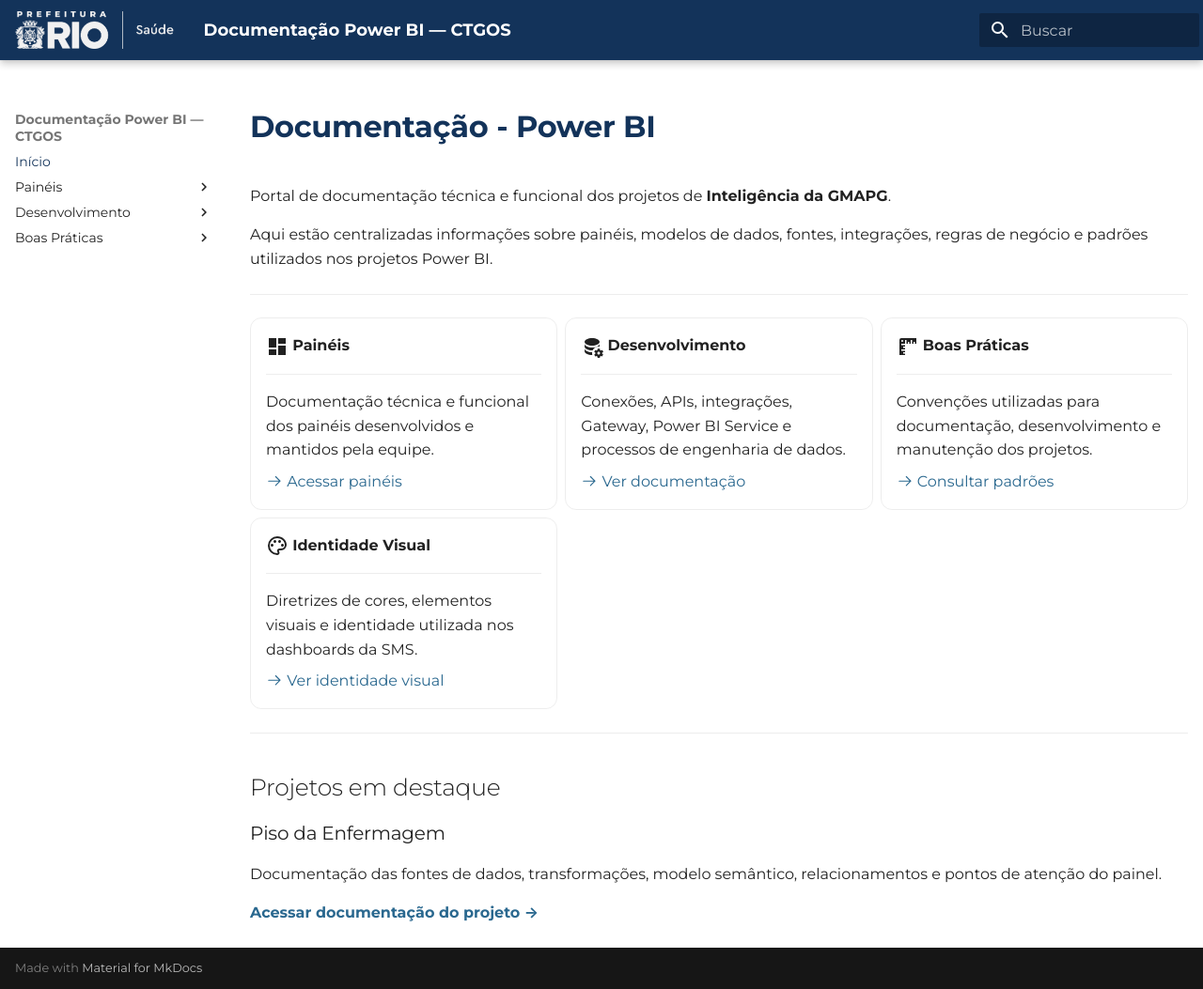
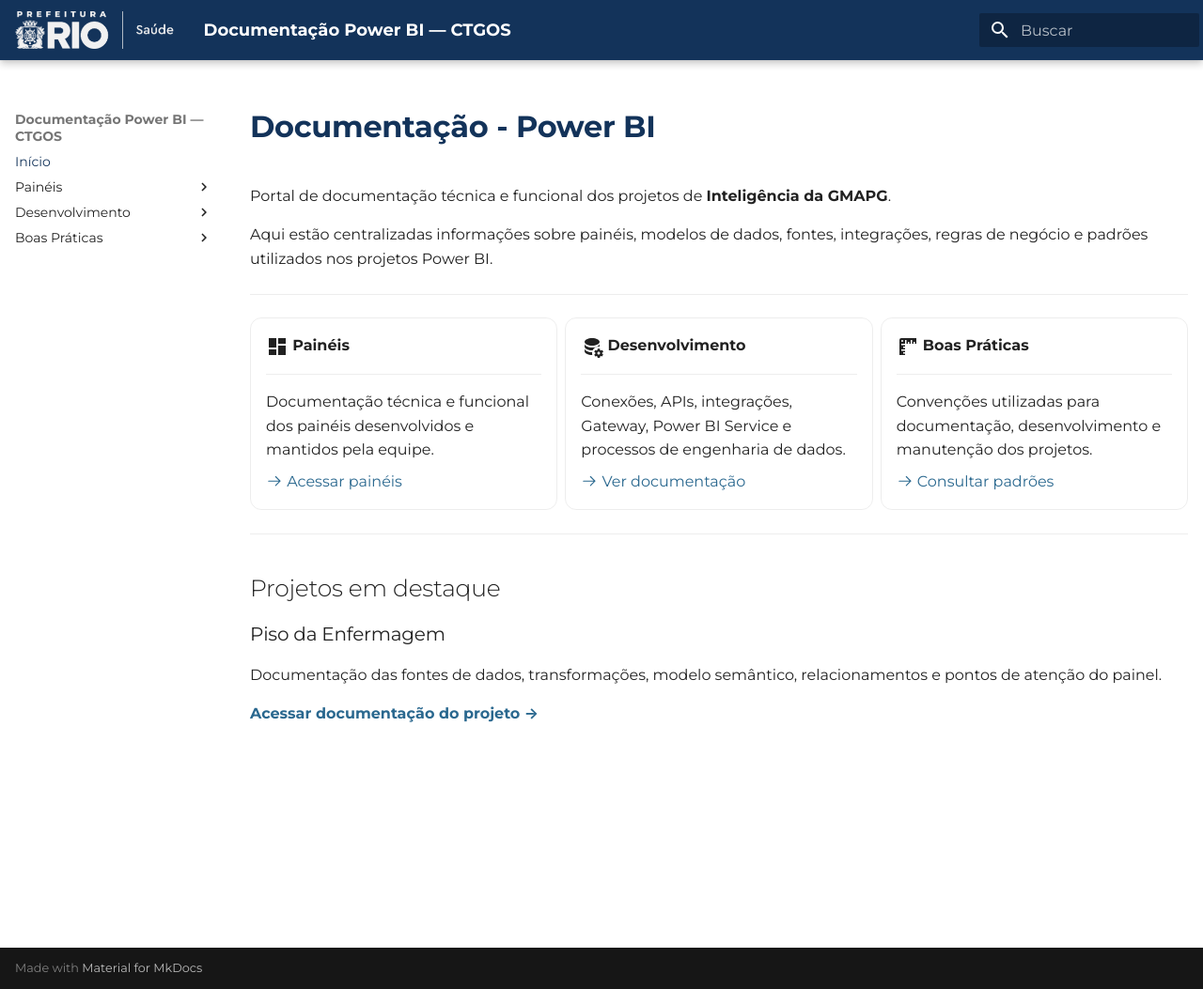
Before and after one commit to ctgos-gmapg/sms_documentacao_pbi, an MkDocs documentation site: the page built from docs/index.md, in a window 1280 px wide and 1053 px high. Shown: the whole window at 94% size. Built offline with MkDocs 1.6.1 and Material for MkDocs 9.7.7, drawn with Linux system fonts in a browser that asks for light colours.

Commit message:
fix: removido identidade visual da pagina inicial

```diff
--- a/docs/index.md
+++ b/docs/index.md
@@ -37,14 +37,6 @@
 
     [:octicons-arrow-right-24: Consultar padrões](boas_praticas/modelo_documentacao.md)
 
--   :material-palette-outline:{ .lg .middle } **Identidade Visual**
-
-    ---
-
-    Diretrizes de cores, elementos visuais e identidade utilizada nos dashboards da SMS.
-
-    [:octicons-arrow-right-24: Ver identidade visual](design/manual_marca/id_visual.md)
-
 </div>
 
 ---
```
